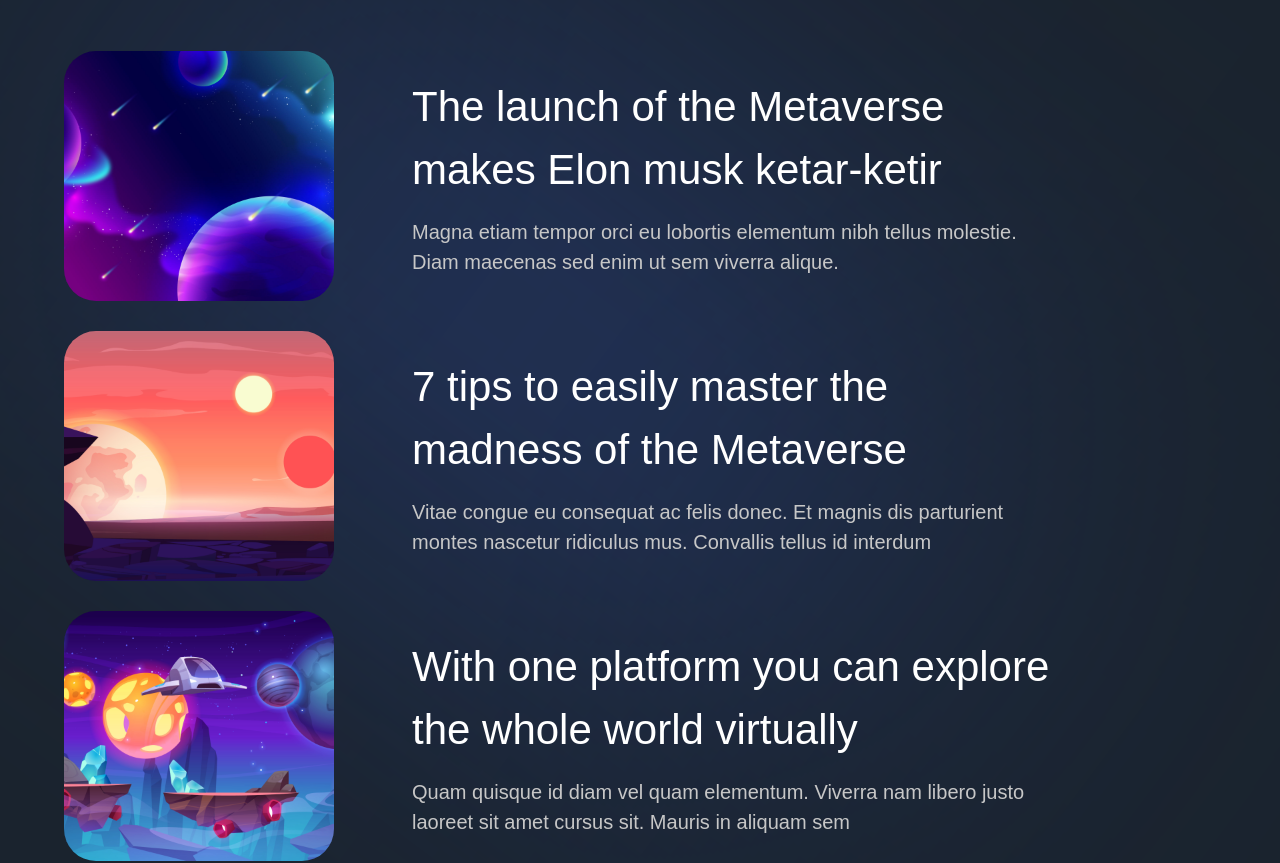
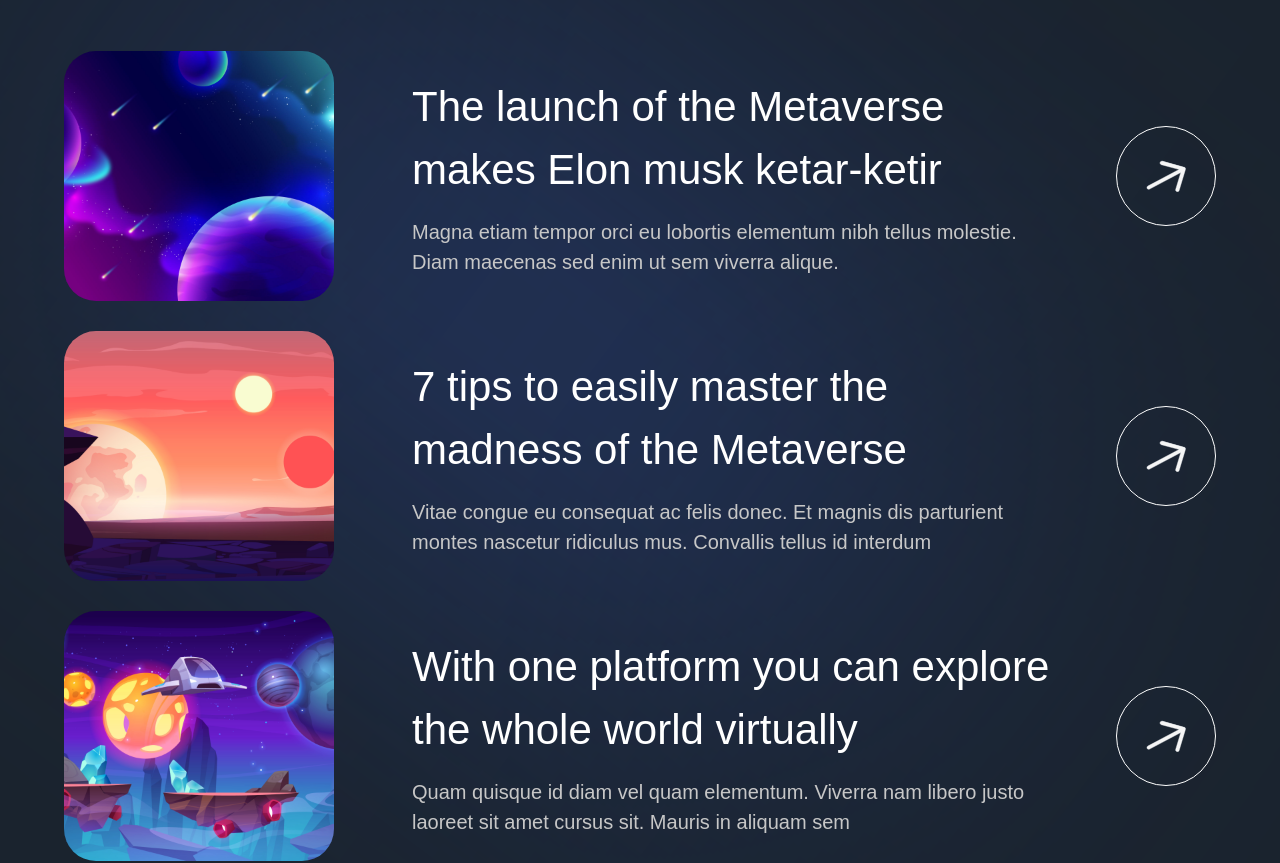
Before and after one commit to allentevyaw/Metaverse-Demo, a Next.js app: page / in a window 1280 px wide. Shown: the part 5480-6343 px from the top of the page. Built offline with nearby package versions, Linux system fonts and the light colour scheme; a web font is replaced by a local one.

Commit message:
insights section ready

```diff
--- a/components/InsightCard.jsx
+++ b/components/InsightCard.jsx
@@ -18,8 +18,14 @@ const InsightCard = ({imgUrl, title, subtitle, index}) => (
     <h4
     className="font-normal lg:text-[42px] text-[26px] text-white">{title}</h4>
     <p className="mt-[16px] font-normal lg:text-[20px] text-[14px] text-secondary-white">{subtitle}</p>
+  </div>
 
-
+  <div className="lg:flex hidden items-center
+  justify-center w-[100px] h-[100px] rounded-full
+  bg-transparent border-[1px] border-white">
+    <img src="arrow.svg"
+    alt="arrow"
+    className="w-[40%] h-[40%] object-contain" />
   </div>
 
 </div>
```
